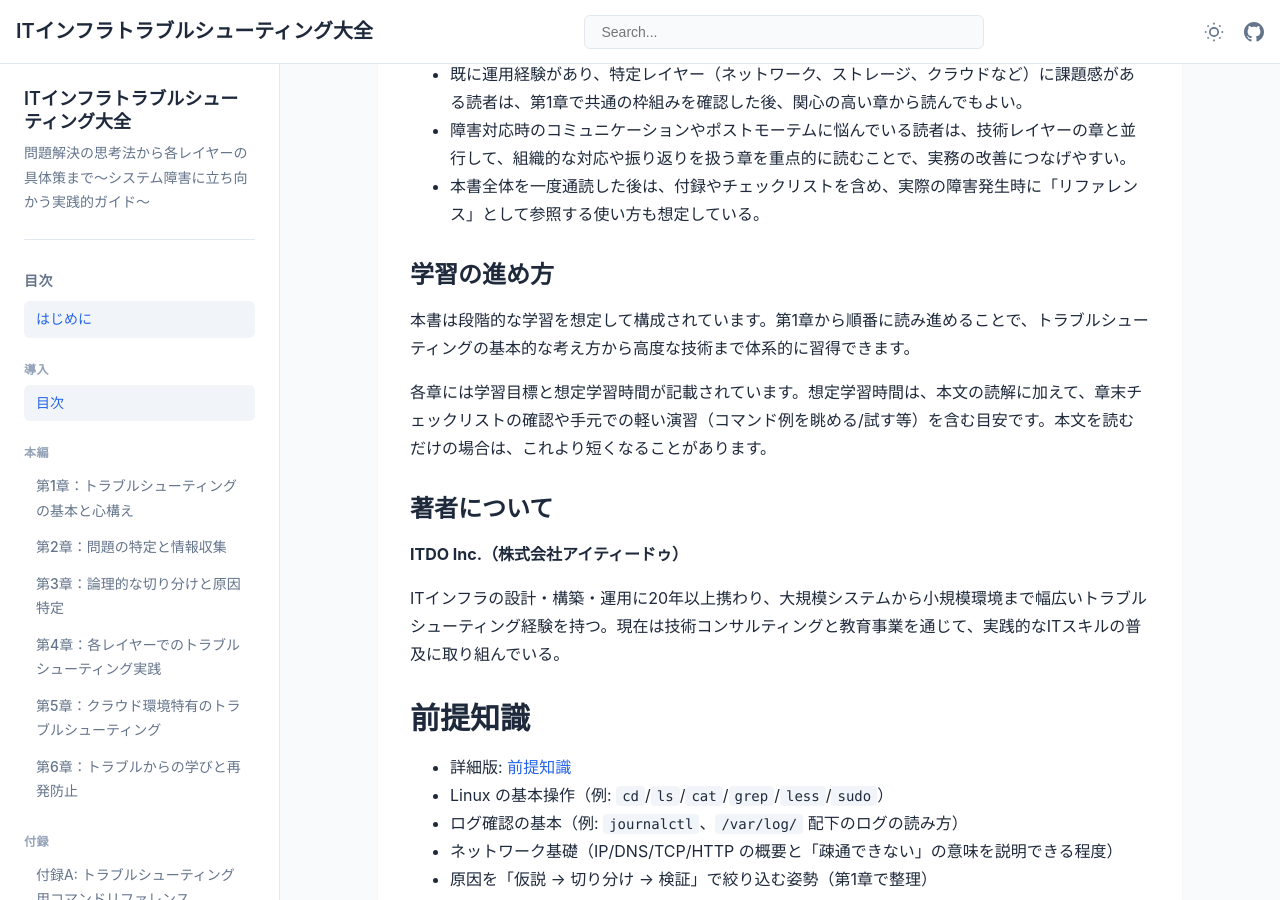
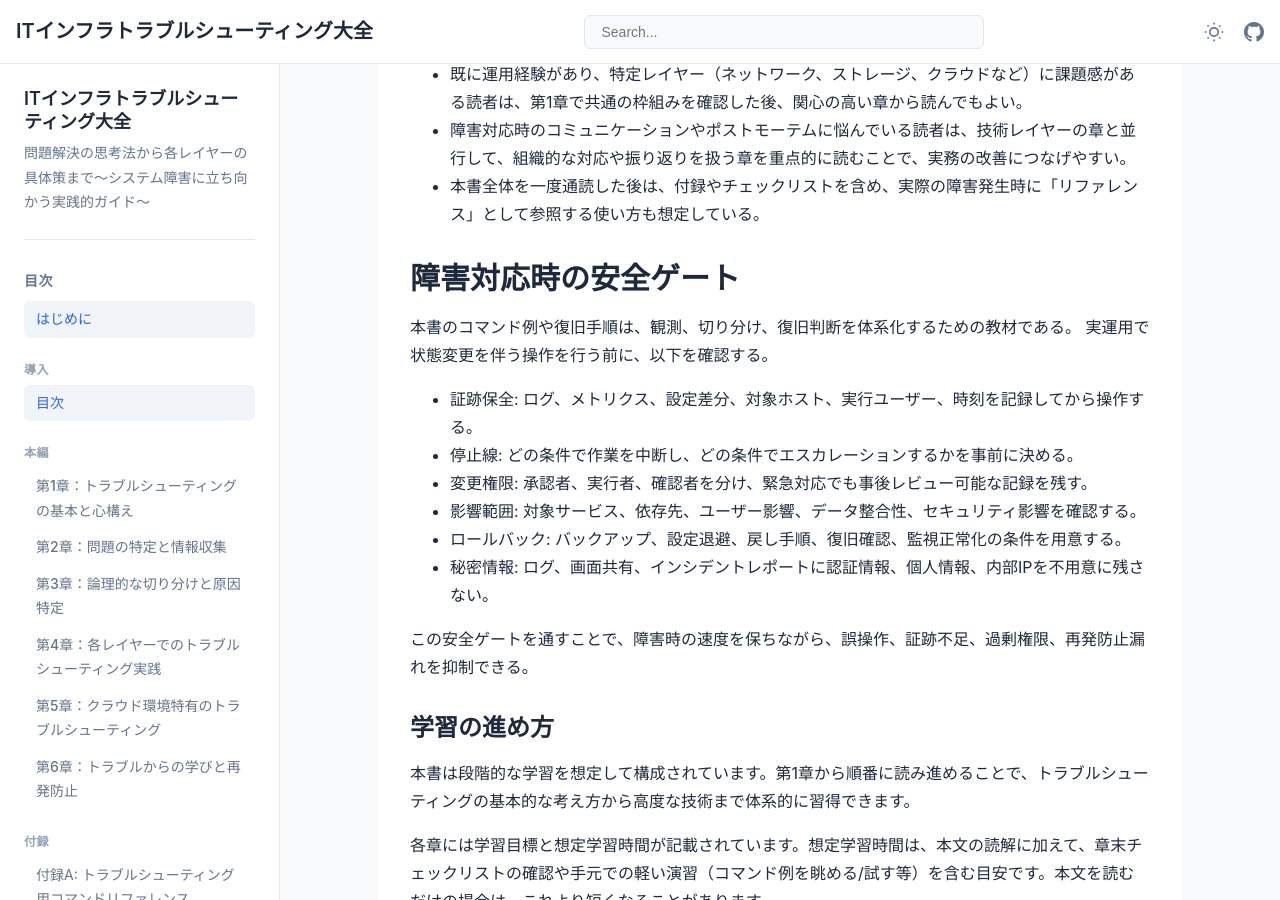
Before and after one commit to itdojp/IT-infra-troubleshooting-book, a Jekyll site: the page built from docs/index.md, in a window 1280 px wide and 900 px high, scrolled down 1290 px. Built offline with Jekyll 4.4.1, drawn with Linux system fonts in a browser that asks for light colours.

```diff
--- /dev/null
+++ b/docs/Gemfile
@@ -0,0 +1,5 @@
+source "https://rubygems.org"
+
+gem "github-pages", group: :jekyll_plugins
+gem "jekyll", "~> 3.9"
+gem "minima", "~> 2.5"
--- a/docs/index.md
+++ b/docs/index.md
@@ -44,6 +44,20 @@ order: 0
 - 既に運用経験があり、特定レイヤー（ネットワーク、ストレージ、クラウドなど）に課題感がある読者は、第1章で共通の枠組みを確認した後、関心の高い章から読んでもよい。
 - 障害対応時のコミュニケーションやポストモーテムに悩んでいる読者は、技術レイヤーの章と並行して、組織的な対応や振り返りを扱う章を重点的に読むことで、実務の改善につなげやすい。
 - 本書全体を一度通読した後は、付録やチェックリストを含め、実際の障害発生時に「リファレンス」として参照する使い方も想定している。
+
+## 障害対応時の安全ゲート
+
+本書のコマンド例や復旧手順は、観測、切り分け、復旧判断を体系化するための教材である。
+実運用で状態変更を伴う操作を行う前に、以下を確認する。
+
+- 証跡保全: ログ、メトリクス、設定差分、対象ホスト、実行ユーザー、時刻を記録してから操作する。
+- 停止線: どの条件で作業を中断し、どの条件でエスカレーションするかを事前に決める。
+- 変更権限: 承認者、実行者、確認者を分け、緊急対応でも事後レビュー可能な記録を残す。
+- 影響範囲: 対象サービス、依存先、ユーザー影響、データ整合性、セキュリティ影響を確認する。
+- ロールバック: バックアップ、設定退避、戻し手順、復旧確認、監視正常化の条件を用意する。
+- 秘密情報: ログ、画面共有、インシデントレポートに認証情報、個人情報、内部IPを不用意に残さない。
+
+この安全ゲートを通すことで、障害時の速度を保ちながら、誤操作、証跡不足、過剰権限、再発防止漏れを抑制できる。
 
 ### 学習の進め方
 
--- a/package.json
+++ b/package.json
@@ -10,7 +10,7 @@
     "test": "node --test tests/BookGenerator.test.js tests/ConfigValidator.test.js",
     "format": "prettier --write .",
     "lint": "eslint src/ tests/",
-    "build": "node scripts/build.js",
+    "build": "cd docs && bundle exec jekyll build",
     "check-links": "node scripts/check-links.js",
     "check-links:all": "node scripts/check-links.js . --output link-report.json",
     "dashboard": "node scripts/dashboard.js",
```
Also changed, not shown: other parts of docs/index.md (+1 -1 lines), docs/appendices/b.md (+6 -0 lines), docs/chapters/chapter06/index.md (+8 -0 lines), scripts/check-links.js (+13 -1 lines), .eslintrc.cjs (added), .github/PULL_REQUEST_TEMPLATE.md, 1 other file.
